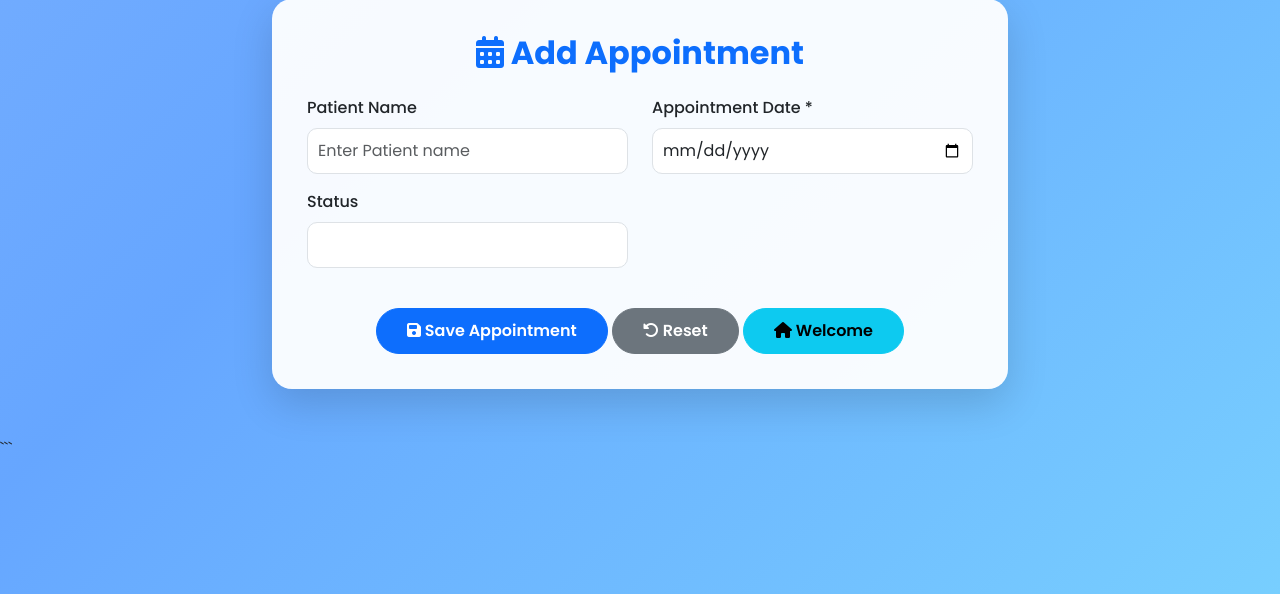
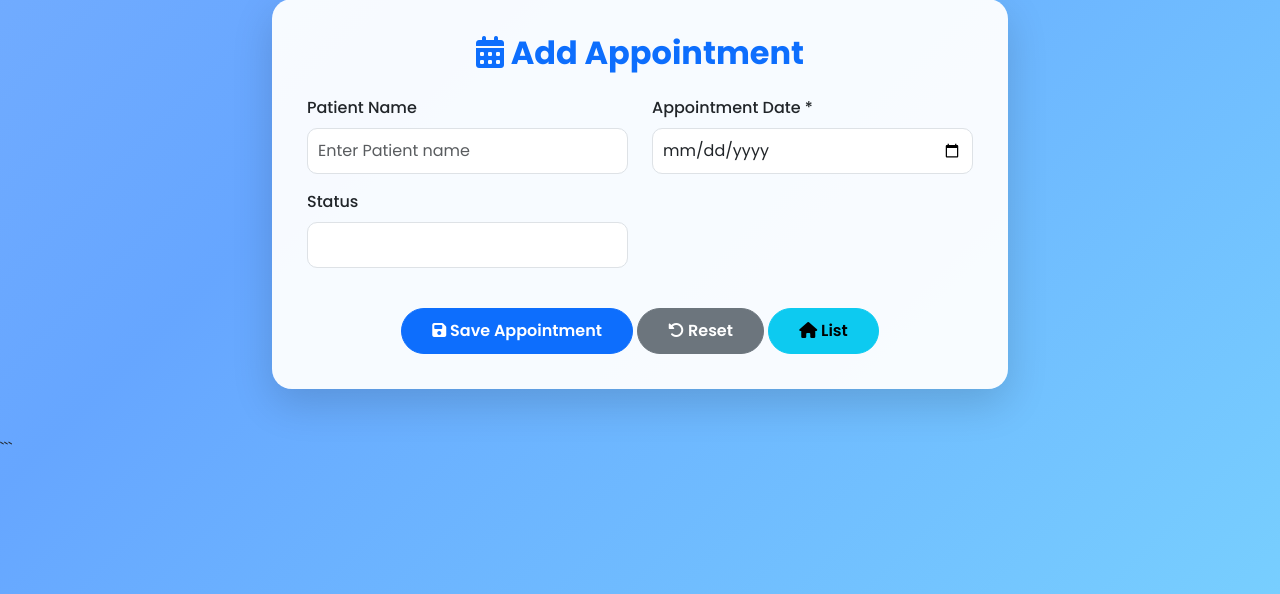
Before and after one commit to pooja01-sahu/moduledaily, a Django app: template BNM/CRUD/templates/AddAppointment.html in a window 1280 px wide. Shown: the part 49-643 px from the top of the page. Run offline with Django 5.2, Linux system fonts and the light colour scheme; the template is opened without the code that fills it, so the values that code supplies are empty.

Commit message:
Change link from Welcome to Appointment List

```diff
--- a/BNM/CRUD/templates/AddAppointment.html
+++ b/BNM/CRUD/templates/AddAppointment.html
@@ -185,10 +185,10 @@
                             Reset
                         </button>
 
-                        <a href="/Welcome/"
+                        <a href="/AppointmentList/"
                            class="btn btn-info btn-reset">
                             <i class="fas fa-home"></i>
-                            Welcome
+                            List
                         </a>
 
                     </div>
```
